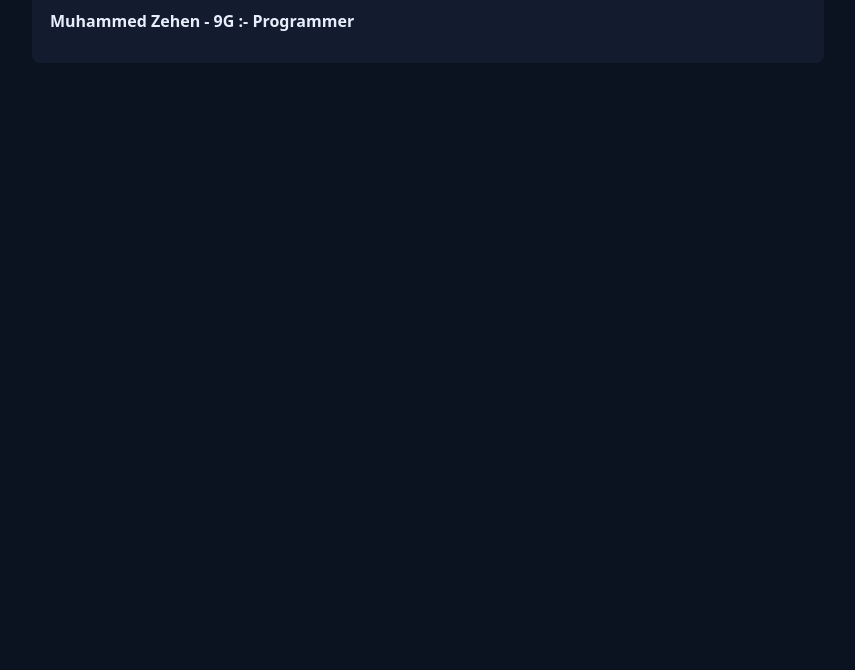
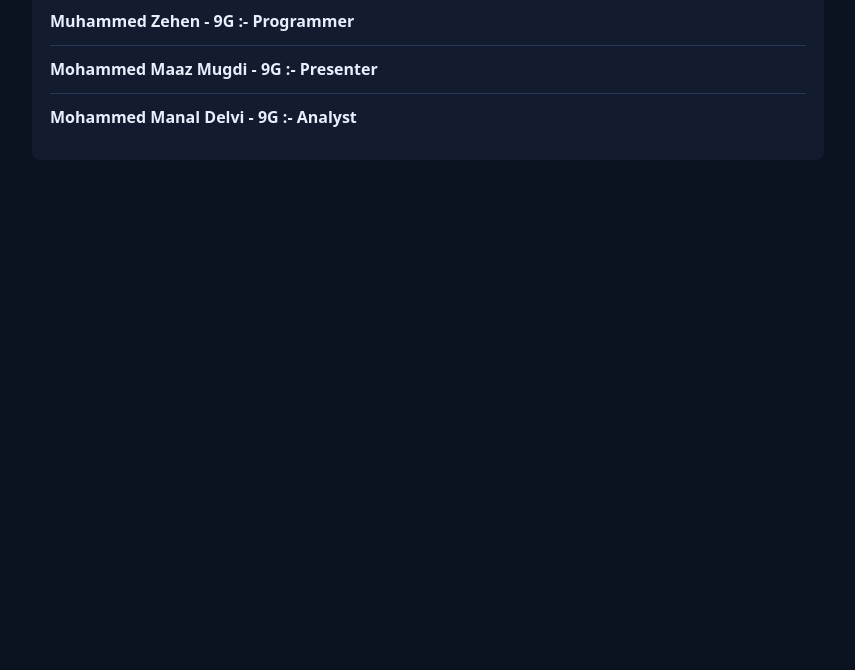
Before and after one commit to Laimid789/Shield-Up, a plain HTML site: page contributors.html in a window 1280 px wide. Shown: the part 130-800 px from the top of the page, without its empty margins (212-1067 px from the left). Drawn offline with Linux system fonts and the light colour scheme.

Commit message:
Added final Contributers

```diff
--- a/contributors.html
+++ b/contributors.html
@@ -17,6 +17,8 @@
 <h2 id="contributors-heading">Contributors</h2>
 <ul>
 <li>Muhammed Zehen - 9G :- Programmer</li>
+<li>Mohammed Maaz Mugdi - 9G :- Presenter</li>
+<li>Mohammed Manal Delvi - 9G :- Analyst</li>
 </ul>
 </section>
 </main>
```
